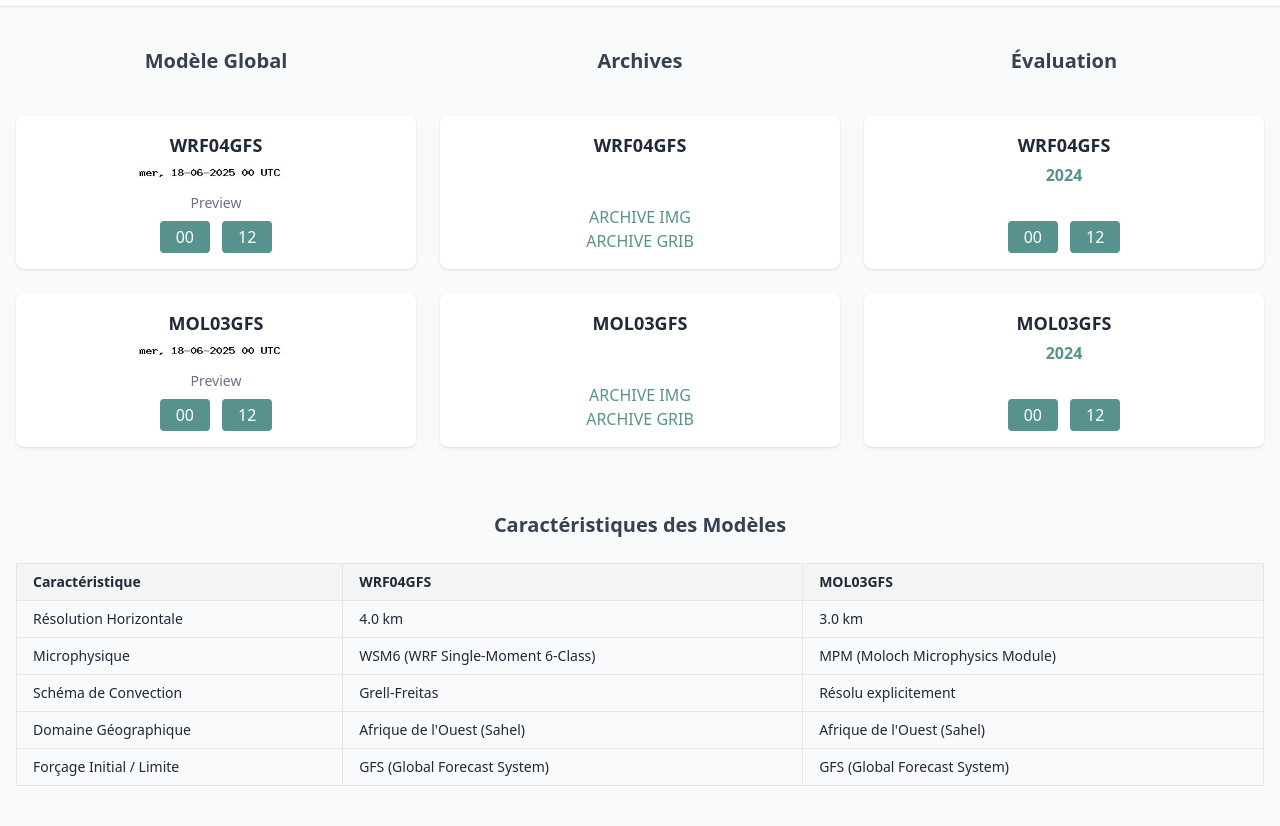
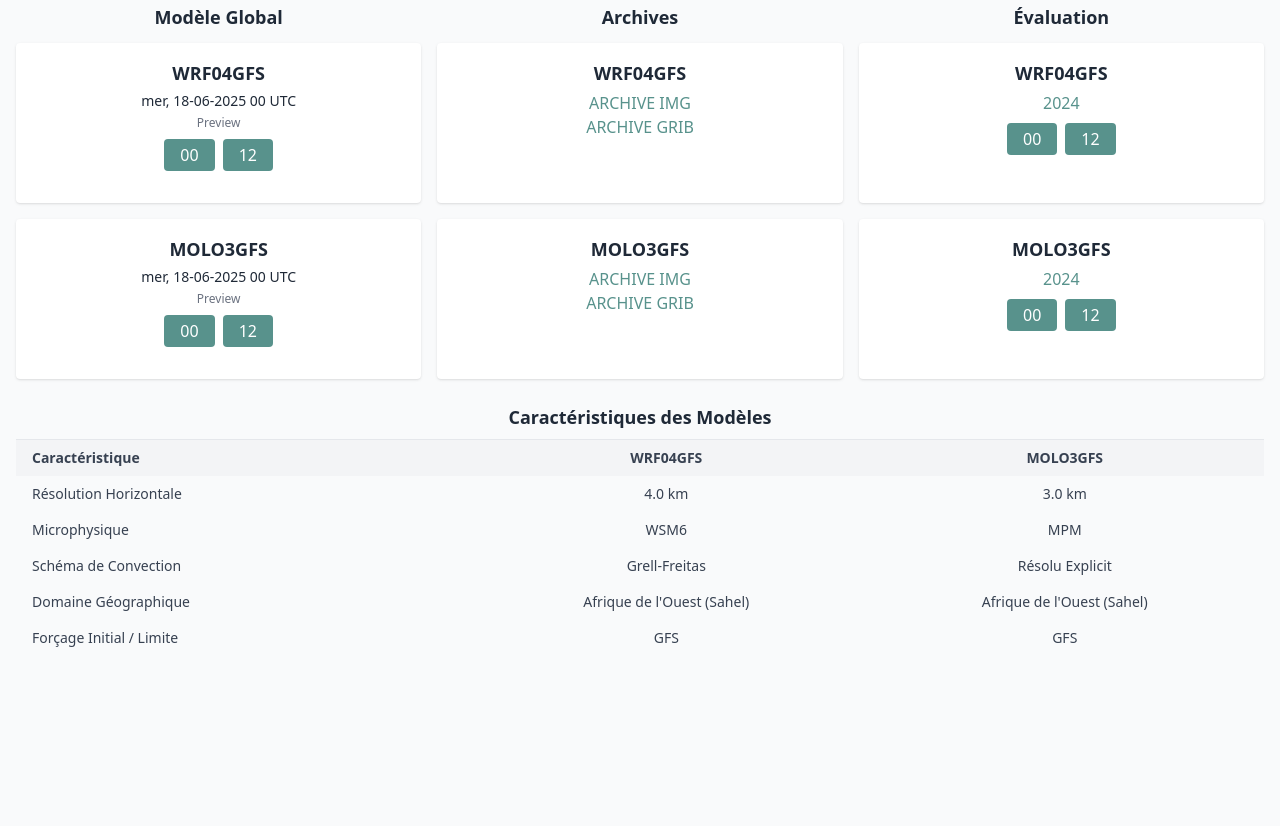
Before and after one commit to erapisardi/slapis, a plain HTML site: page home.html in a window 1280 px wide. Shown: the part 78-904 px from the top of the page. After the commit the page ends 800 px from the top, so only its background shows below. Drawn offline with nearby package versions, Linux system fonts and the light colour scheme.

Commit message:
Update home.html

```diff
--- a/home.html
+++ b/home.html
@@ -1,5 +1,5 @@
 <!DOCTYPE html>
-<html lang="en">
+<html lang="fr">
   <head>
     <meta charset="UTF-8" />
     <meta name="viewport" content="width=device-width, initial-scale=1.0" />
@@ -7,124 +7,124 @@
     <script src="https://cdn.tailwindcss.com"></script>
   </head>
   <body class="bg-gray-50 text-gray-800">
-    <header class="bg-white border-b shadow-sm py-6 px-8">
-      <h1 class="text-3xl font-bold text-[#58928C] text-left">SLAPIS - SAHEL</h1>
+    <!-- Header -->
+    <header class="py-3 px-6 border-b border-gray-200">
+      <h1 class="text-2xl font-bold text-[#58928C] tracking-wide">SLAPIS - SAHEL</h1>
     </header>
 
-    <main class="max-w-7xl mx-auto py-10 px-4">
-      <div class="grid grid-cols-1 md:grid-cols-3 gap-6 items-stretch">
+    <main class="max-w-screen-xl mx-auto px-4 py-6 space-y-6">
+      <!-- Three columns -->
+      <div class="grid grid-cols-1 md:grid-cols-3 gap-4">
         <!-- Modèle Global -->
-        <section class="flex flex-col gap-6">
-          <h2 class="text-xl font-semibold text-center text-gray-700 mb-4">Modèle Global</h2>
-          <!-- WRF04GFS -->
-          <div class="bg-white shadow rounded-lg p-4 flex flex-col justify-between flex-1">
-            <h3 class="text-lg font-bold text-center mb-2">WRF04GFS</h3>
-            <img src="images/IMG_DATERUN_WRF.jpg" alt="WRF04GFS Preview" class="mx-auto mb-3 w-40 h-auto" />
-            <div class="text-center text-sm text-gray-500 mb-2">Preview</div>
-            <div class="flex justify-center gap-3 mt-auto">
-              <a href="html/wrf04gfs.00z.html" class="bg-[#58928C] text-white px-4 py-1 rounded">00</a>
-              <a href="html/wrf04gfs.12z.html" class="bg-[#58928C] text-white px-4 py-1 rounded">12</a>
+        <div>
+          <h2 class="text-lg font-semibold text-center mb-3">Modèle Global</h2>
+          <div class="space-y-4">
+            <div class="bg-white shadow rounded p-4 text-center min-h-[160px]">
+              <h3 class="font-bold text-lg mb-1">WRF04GFS</h3>
+              <p class="text-sm mb-1">mer, 18-06-2025 00 UTC</p>
+              <p class="text-xs text-gray-500 mb-2">Preview</p>
+              <div class="flex justify-center gap-2">
+                <a href="#" class="bg-[#58928C] text-white px-4 py-1 rounded">00</a>
+                <a href="#" class="bg-[#58928C] text-white px-4 py-1 rounded">12</a>
               </div>
             </div>
-          <!-- MOL03GFS -->
-          <div class="bg-white shadow rounded-lg p-4 flex flex-col justify-between flex-1">
-            <h3 class="text-lg font-bold text-center mb-2">MOL03GFS</h3>
-            <img src="images/IMG_DATERUN_MOL.jpg" alt="MOL03GFS Preview" class="mx-auto mb-3 w-40 h-auto" />
-            <div class="text-center text-sm text-gray-500 mb-2">Preview</div>
-            <div class="flex justify-center gap-3 mt-auto">
-              <a href="html/mol03gfs.00z.html" class="bg-[#58928C] text-white px-4 py-1 rounded">00</a>
-              <a href="html/mol03gfs.12z.html" class="bg-[#58928C] text-white px-4 py-1 rounded">12</a>
+            <div class="bg-white shadow rounded p-4 text-center min-h-[160px]">
+              <h3 class="font-bold text-lg mb-1">MOLO3GFS</h3>
+              <p class="text-sm mb-1">mer, 18-06-2025 00 UTC</p>
+              <p class="text-xs text-gray-500 mb-2">Preview</p>
+              <div class="flex justify-center gap-2">
+                <a href="#" class="bg-[#58928C] text-white px-4 py-1 rounded">00</a>
+                <a href="#" class="bg-[#58928C] text-white px-4 py-1 rounded">12</a>
               </div>
             </div>
-        </section>
+          </div>
+        </div>
 
         <!-- Archives -->
-        <section class="flex flex-col gap-6">
-          <h2 class="text-xl font-semibold text-center text-gray-700 mb-4">Archives</h2>
-          <!-- WRF04GFS -->
-          <div class="bg-white shadow rounded-lg p-4 flex flex-col justify-between flex-1">
-            <h3 class="text-lg font-bold text-center mb-2">WRF04GFS</h3>
-            <div class="text-center space-y-1 mt-auto">
-              <a href="plots/wrf04gfs/archive" class="text-[#58928C] font-medium hover:underline">ARCHIVE IMG</a><br/>
-              <a href="grb/wrf04gfs" class="text-[#58928C] font-medium hover:underline">ARCHIVE GRIB</a>
+        <div>
+          <h2 class="text-lg font-semibold text-center mb-3">Archives</h2>
+          <div class="space-y-4">
+            <div class="bg-white shadow rounded p-4 text-center min-h-[160px]">
+              <h3 class="font-bold text-lg mb-1">WRF04GFS</h3>
+              <a href="#" class="text-[#58928C] block hover:underline">ARCHIVE IMG</a>
+              <a href="#" class="text-[#58928C] block hover:underline">ARCHIVE GRIB</a>
+            </div>
+            <div class="bg-white shadow rounded p-4 text-center min-h-[160px]">
+              <h3 class="font-bold text-lg mb-1">MOLO3GFS</h3>
+              <a href="#" class="text-[#58928C] block hover:underline">ARCHIVE IMG</a>
+              <a href="#" class="text-[#58928C] block hover:underline">ARCHIVE GRIB</a>
             </div>
           </div>
-          <!-- MOL03GFS -->
-          <div class="bg-white shadow rounded-lg p-4 flex flex-col justify-between flex-1">
-            <h3 class="text-lg font-bold text-center mb-2">MOL03GFS</h3>
-            <div class="text-center space-y-1 mt-auto">
-              <a href="plots/mol03gfs/archive" class="text-[#58928C] font-medium hover:underline">ARCHIVE IMG</a><br/>
-              <a href="grb/mol03gfs" class="text-[#58928C] font-medium hover:underline">ARCHIVE GRIB</a>
+        </div>
+
+        <!-- Évaluation -->
+        <div>
+          <h2 class="text-lg font-semibold text-center mb-3">Évaluation</h2>
+          <div class="space-y-4">
+            <div class="bg-white shadow rounded p-4 text-center min-h-[160px]">
+              <h3 class="font-bold text-lg mb-1">WRF04GFS</h3>
+              <p class="text-[#58928C] font-medium mb-2">2024</p>
+              <div class="flex justify-center gap-2">
+                <a href="#" class="bg-[#58928C] text-white px-4 py-1 rounded">00</a>
+                <a href="#" class="bg-[#58928C] text-white px-4 py-1 rounded">12</a>
               </div>
             </div>
-        </section>
-
-        <!-- Evaluation -->
-        <section class="flex flex-col gap-6">
-          <h2 class="text-xl font-semibold text-center text-gray-700 mb-4">Évaluation</h2>
-          <!-- WRF04GFS -->
-          <div class="bg-white shadow rounded-lg p-4 flex flex-col justify-between flex-1">
-            <h3 class="text-lg font-bold text-center mb-1">WRF04GFS</h3>
-            <p class="text-center text-[#58928C] font-semibold">2024</p>
-            <div class="flex justify-center gap-3 mt-auto">
-              <a href="html/wrf04gfs.00z.html" class="bg-[#58928C] text-white px-4 py-1 rounded">00</a>
-              <a href="html/wrf04gfs.12z.html" class="bg-[#58928C] text-white px-4 py-1 rounded">12</a>
+            <div class="bg-white shadow rounded p-4 text-center min-h-[160px]">
+              <h3 class="font-bold text-lg mb-1">MOLO3GFS</h3>
+              <p class="text-[#58928C] font-medium mb-2">2024</p>
+              <div class="flex justify-center gap-2">
+                <a href="#" class="bg-[#58928C] text-white px-4 py-1 rounded">00</a>
+                <a href="#" class="bg-[#58928C] text-white px-4 py-1 rounded">12</a>
               </div>
             </div>
-          <!-- MOL03GFS -->
-          <div class="bg-white shadow rounded-lg p-4 flex flex-col justify-between flex-1">
-            <h3 class="text-lg font-bold text-center mb-1">MOL03GFS</h3>
-            <p class="text-center text-[#58928C] font-semibold">2024</p>
-            <div class="flex justify-center gap-3 mt-auto">
-              <a href="html/mol03gfs.00z.html" class="bg-[#58928C] text-white px-4 py-1 rounded">00</a>
-              <a href="html/mol03gfs.12z.html" class="bg-[#58928C] text-white px-4 py-1 rounded">12</a>
           </div>
         </div>
-        </section>
       </div>
 
-      <!-- Model Characteristics -->
-      <section class="mt-16">
-        <h2 class="text-xl font-semibold text-center text-gray-700 mb-6">Caractéristiques des Modèles</h2>
+      <!-- Caractéristiques des Modèles -->
+      <div>
+        <h2 class="text-lg font-semibold text-center mt-4 mb-2">
+          Caractéristiques des Modèles
+        </h2>
         <div class="overflow-x-auto">
-          <table class="min-w-full table-auto text-sm text-left border-collapse">
-            <thead class="bg-gray-100">
-              <tr>
-                <th class="border px-4 py-2">Caractéristique</th>
-                <th class="border px-4 py-2">WRF04GFS</th>
-                <th class="border px-4 py-2">MOL03GFS</th>
+          <table class="table-auto w-full text-sm border-t border-gray-200">
+            <thead>
+              <tr class="bg-gray-100 text-gray-700">
+                <th class="px-4 py-2 text-left">Caractéristique</th>
+                <th class="px-4 py-2 text-center">WRF04GFS</th>
+                <th class="px-4 py-2 text-center">MOLO3GFS</th>
               </tr>
             </thead>
-            <tbody>
+            <tbody class="text-gray-700">
               <tr>
-                <td class="border px-4 py-2 font-medium">Résolution Horizontale</td>
-                <td class="border px-4 py-2">4.0 km</td>
-                <td class="border px-4 py-2">3.0 km</td>
+                <td class="px-4 py-2">Résolution Horizontale</td>
+                <td class="text-center">4.0 km</td>
+                <td class="text-center">3.0 km</td>
+              </tr>
+              <tr class="bg-gray-50">
+                <td class="px-4 py-2">Microphysique</td>
+                <td class="text-center">WSM6</td>
+                <td class="text-center">MPM</td>
               </tr>
               <tr>
-                <td class="border px-4 py-2 font-medium">Microphysique</td>
-                <td class="border px-4 py-2">WSM6 (WRF Single-Moment 6-Class)</td>
-                <td class="border px-4 py-2">MPM (Moloch Microphysics Module)</td>
+                <td class="px-4 py-2">Schéma de Convection</td>
+                <td class="text-center">Grell-Freitas</td>
+                <td class="text-center">Résolu Explicit</td>
+              </tr>
+              <tr class="bg-gray-50">
+                <td class="px-4 py-2">Domaine Géographique</td>
+                <td class="text-center">Afrique de l'Ouest (Sahel)</td>
+                <td class="text-center">Afrique de l'Ouest (Sahel)</td>
               </tr>
               <tr>
-                <td class="border px-4 py-2 font-medium">Schéma de Convection</td>
-                <td class="border px-4 py-2">Grell-Freitas</td>
-                <td class="border px-4 py-2">Résolu explicitement</td>
-              </tr>
-              <tr>
-                <td class="border px-4 py-2 font-medium">Domaine Géographique</td>
-                <td class="border px-4 py-2">Afrique de l'Ouest (Sahel)</td>
-                <td class="border px-4 py-2">Afrique de l'Ouest (Sahel)</td>
-              </tr>
-              <tr>
-                <td class="border px-4 py-2 font-medium">Forçage Initial / Limite</td>
-                <td class="border px-4 py-2">GFS (Global Forecast System)</td>
-                <td class="border px-4 py-2">GFS (Global Forecast System)</td>
+                <td class="px-4 py-2">Forçage Initial / Limite</td>
+                <td class="text-center">GFS</td>
+                <td class="text-center">GFS</td>
               </tr>
             </tbody>
           </table>
         </div>
-      </section>
+      </div>
     </main>
   </body>
 </html>
```
Lines whose indentation alone changed are shown as unchanged.
